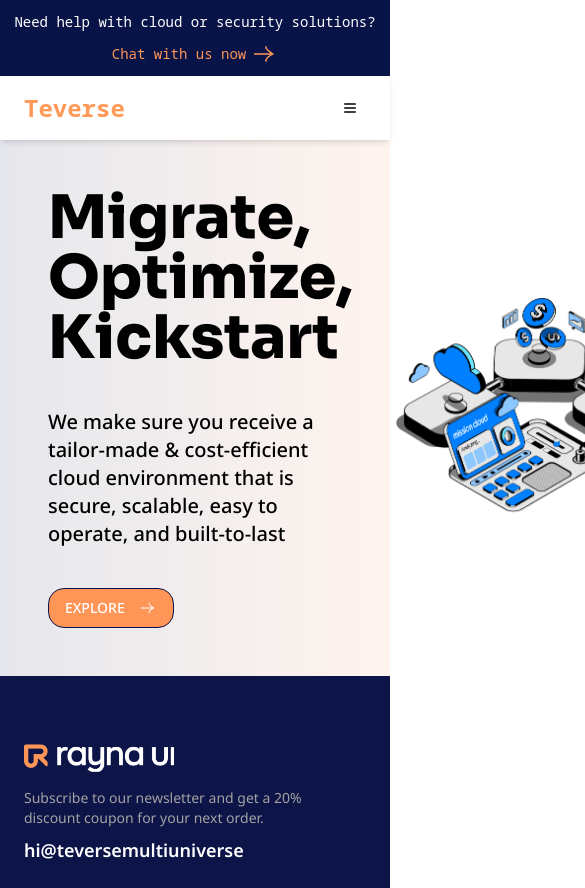
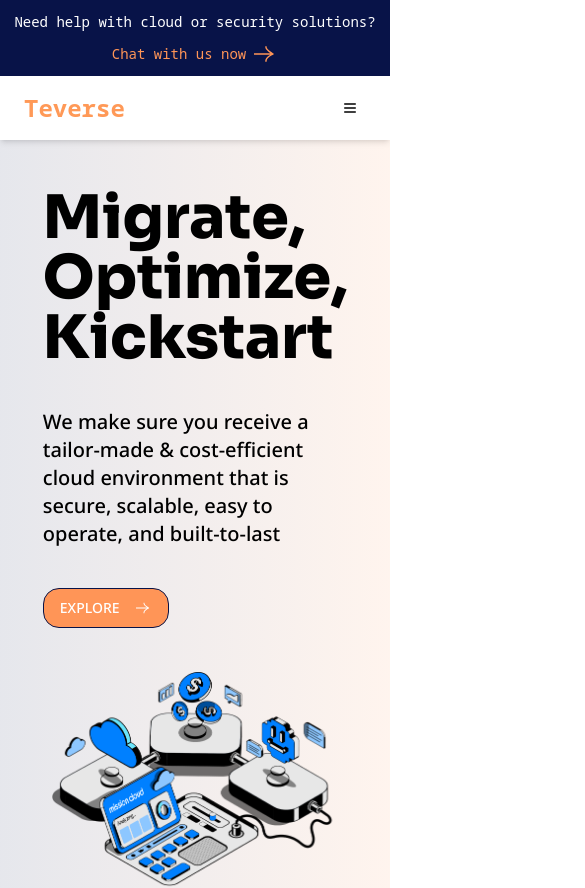
Before and after one commit to Lukman10a/web-agency, a Next.js app: page /solution in a window 390 px wide. Shown: the top 888 px of the page, 585 px wide, since content can reach past the window. Built offline with nearby package versions, Linux system fonts and the light colour scheme.

Commit message:
add responsiveness to solution hero

```diff
--- a/src/pages/solution.tsx
+++ b/src/pages/solution.tsx
@@ -7,7 +7,7 @@
 export default function Solution() {
   return (
     <section>
-      <div className="flex items-center gap-10 bg-gradient-to-r from-[rgba(8,19,72,0.1)] to-[rgba(255,149,87,0.1)] p-12">
+      <div className="flex lg:flex-col items-center gap-10 bg-gradient-to-r from-[rgba(8,19,72,0.1)] to-[rgba(255,149,87,0.1)] p-12">
         <article className="space-y-10">
           <h1 className="font-sora font-extrabold text-6xl animate-fade-in-up">
             <span className="block">Migrate, Optimize,</span>
```
